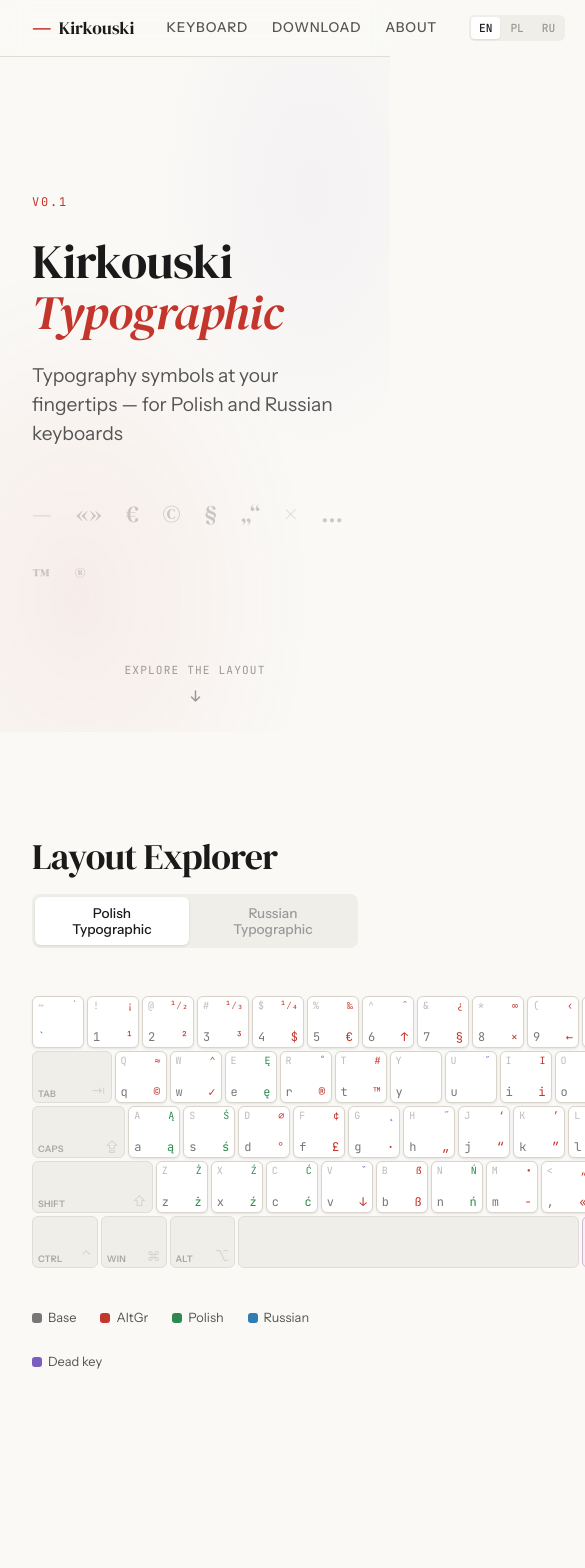
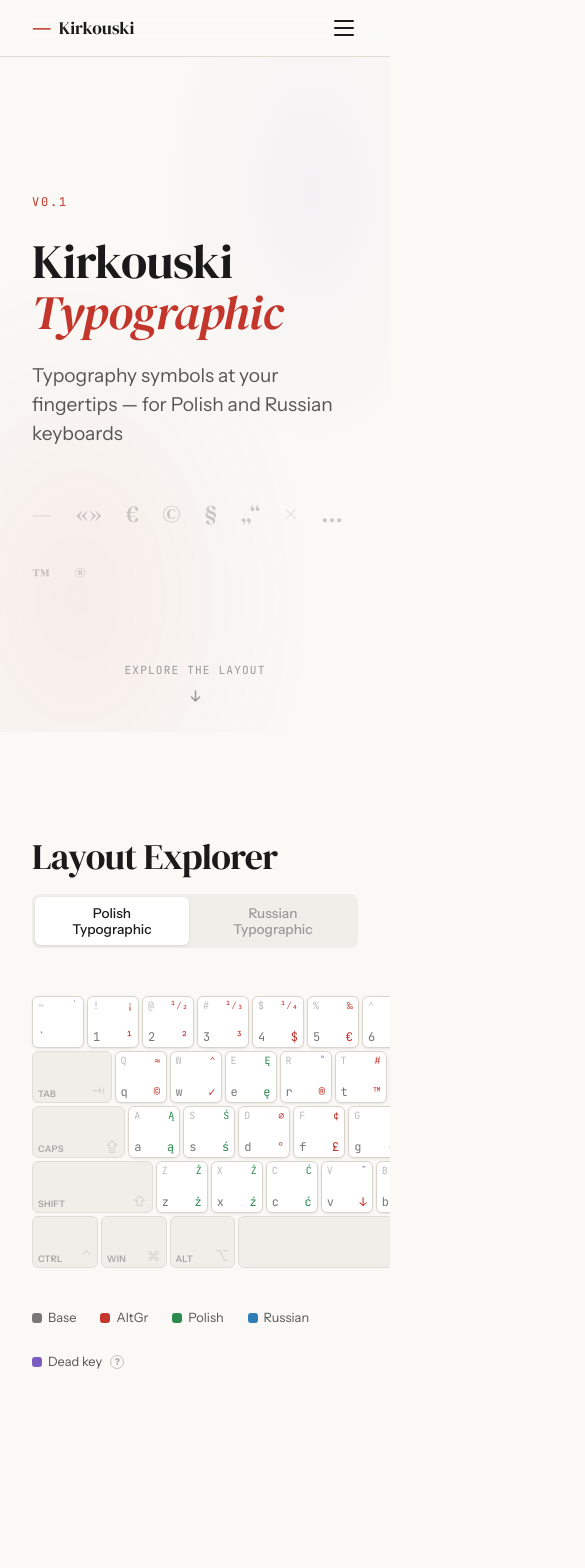
Before and after one commit to AndrewKirkovski/polish-typographic-keyboard-layout, a Vue app in the folder web/: page / in a window 390 px wide. Shown: the top 1568 px of the page, 585 px wide, since content can reach past the window. Built offline with nearby package versions, Linux system fonts and the light colour scheme.

Commit message:
Design updates

```diff
--- a/web/src/components/AboutSection.vue
+++ b/web/src/components/AboutSection.vue
@@ -1,6 +1,14 @@
 <script setup lang="ts">
+import { computed } from 'vue'
 import { useI18n } from 'vue-i18n'
-const { t } = useI18n()
+const { t, tm } = useI18n()
+
+const basedParts = computed(() => {
+  const raw = (tm('about.based') as string) || 'Based on {link} by Ilya Birman.'
+  const idx = raw.indexOf('{link}')
+  if (idx === -1) return { before: raw, after: '' }
+  return { before: raw.slice(0, idx), after: raw.slice(idx + 6) }
+})
 </script>
 
 <template>
@@ -10,11 +18,11 @@ const { t } = useI18n()
       <div class="about-content">
         <p>{{ t('about.description') }}</p>
         <p>
-          {{ t('about.based', { link: '' }).split('')[0] }}
+          {{ basedParts.before }}
           <a href="https://ilyabirman.ru/typography-layout/" target="_blank" rel="noopener">
             {{ t('about.birmanLink') }}
           </a>
-          {{ t('about.based', { link: '' }).split('').pop() }}
+          {{ basedParts.after }}
         </p>
         <p>{{ t('about.license') }}</p>
         <a
--- a/web/src/components/KeyboardSection.vue
+++ b/web/src/components/KeyboardSection.vue
@@ -55,9 +55,10 @@ const { active, activeId, setActive } = useLayout()
           <span class="legend-swatch" style="background: var(--color-russian)"></span>
           {{ t('keyboard.legend.russian') }}
         </div>
-        <div class="legend-item">
+        <div class="legend-item legend-item--has-tip" :title="t('keyboard.legend.deadKeyTip')">
           <span class="legend-swatch" style="background: var(--color-dead)"></span>
           {{ t('keyboard.legend.deadKey') }}
+          <span class="legend-help">?</span>
         </div>
       </div>
     </div>
@@ -101,7 +102,7 @@ const { active, activeId, setActive } = useLayout()
 }
 
 .keyboard-wrapper {
-  overflow: visible;
+  overflow-x: auto;
   padding: 1rem 0;
   margin: 0 -2rem;
   padding-left: 2rem;
@@ -139,4 +140,22 @@ const { active, activeId, setActive } = useLayout()
   height: 10px;
   border-radius: 3px;
 }
+
+.legend-item--has-tip {
+  cursor: help;
+}
+
+.legend-help {
+  display: inline-flex;
+  align-items: center;
+  justify-content: center;
+  width: 14px;
+  height: 14px;
+  font-size: 9px;
+  font-weight: 700;
+  color: var(--text-muted);
+  border: 1px solid var(--border-strong);
+  border-radius: 50%;
+  margin-left: 2px;
+}
 </style>
--- a/web/src/components/SiteHeader.vue
+++ b/web/src/components/SiteHeader.vue
@@ -1,13 +1,19 @@
 <script setup lang="ts">
+import { ref } from 'vue'
 import { useI18n } from 'vue-i18n'
 
 const { t, locale } = useI18n()
+const menuOpen = ref(false)
 
 const langs = [
   { code: 'en', label: 'EN' },
   { code: 'pl', label: 'PL' },
   { code: 'ru', label: 'RU' },
 ]
+
+function closeMenu() {
+  menuOpen.value = false
+}
 </script>
 
 <template>
@@ -17,12 +23,22 @@ const langs = [
         <span class="logo-mark">&mdash;</span>
         <span class="logo-text">Kirkouski</span>
       </a>
-      <nav class="nav">
-        <a href="#keyboard">{{ t('nav.keyboard') }}</a>
-        <a href="#download">{{ t('nav.download') }}</a>
-        <a href="#about">{{ t('nav.about') }}</a>
+      <nav class="nav" :class="{ open: menuOpen }">
+        <a href="#keyboard" @click="closeMenu">{{ t('nav.keyboard') }}</a>
+        <a href="#download" @click="closeMenu">{{ t('nav.download') }}</a>
+        <a href="#about" @click="closeMenu">{{ t('nav.about') }}</a>
+        <div class="lang-switcher lang-switcher--mobile">
+          <button
+            v-for="lang in langs"
+            :key="lang.code"
+            :class="{ active: locale === lang.code }"
+            @click="locale = lang.code; closeMenu()"
+          >
+            {{ lang.label }}
+          </button>
+        </div>
       </nav>
-      <div class="lang-switcher">
+      <div class="lang-switcher lang-switcher--desktop">
         <button
           v-for="lang in langs"
           :key="lang.code"
@@ -32,6 +48,9 @@ const langs = [
           {{ lang.label }}
         </button>
       </div>
+      <button class="hamburger" :class="{ open: menuOpen }" @click="menuOpen = !menuOpen" aria-label="Menu">
+        <span /><span /><span />
+      </button>
     </div>
   </header>
 </template>
@@ -119,4 +138,66 @@ const langs = [
 .lang-switcher button:hover:not(.active) {
   color: var(--text-secondary);
 }
+
+/* Hamburger button — hidden on desktop */
+.hamburger {
+  display: none;
+  flex-direction: column;
+  gap: 5px;
+  padding: 4px;
+  margin-left: auto;
+  background: none;
+  border: none;
+  cursor: pointer;
+}
+
+.hamburger span {
+  display: block;
+  width: 20px;
+  height: 2px;
+  background: var(--text);
+  border-radius: 1px;
+  transition: transform 0.2s, opacity 0.2s;
+}
+
+.hamburger.open span:nth-child(1) { transform: translateY(7px) rotate(45deg); }
+.hamburger.open span:nth-child(2) { opacity: 0; }
+.hamburger.open span:nth-child(3) { transform: translateY(-7px) rotate(-45deg); }
+
+/* Mobile lang switcher hidden on desktop, shown in mobile nav */
+.lang-switcher--mobile { display: none; }
+
+/* ── Mobile ────────────────────────────────────────────────────── */
+@media (max-width: 640px) {
+  .lang-switcher--desktop { display: none; }
+  .lang-switcher--mobile { display: flex; margin-top: 0.5rem; }
+
+  .hamburger { display: flex; }
+
+  .nav {
+    display: none;
+    position: absolute;
+    top: 56px;
+    left: 0;
+    right: 0;
+    flex-direction: column;
+    gap: 0;
+    padding: 0.5rem 1.5rem 1rem;
+    background: color-mix(in srgb, var(--bg) 95%, transparent);
+    backdrop-filter: blur(12px);
+    border-bottom: 1px solid var(--border);
+    margin-left: 0;
+  }
+
+  .nav.open { display: flex; }
+
+  .nav a {
+    padding: 0.75rem 0;
+    border-bottom: 1px solid var(--border);
+  }
+
+  .nav a:last-of-type {
+    border-bottom: none;
+  }
+}
 </style>
--- a/web/src/i18n/en.json
+++ b/web/src/i18n/en.json
@@ -20,7 +20,8 @@
       "shAltgr": "Shift+AltGr",
       "polish": "Polish",
       "russian": "Russian",
-      "deadKey": "Dead key"
+      "deadKey": "Dead key",
+      "deadKeyTip": "Press dead key, then a letter to produce an accented character (e.g. ´ then a → á)"
     },
     "tooltip": {
       "key": "Key",
--- a/web/src/i18n/pl.json
+++ b/web/src/i18n/pl.json
@@ -20,7 +20,8 @@
       "shAltgr": "Shift+AltGr",
       "polish": "Polski",
       "russian": "Rosyjski",
-      "deadKey": "Martwy klawisz"
+      "deadKey": "Martwy klawisz",
+      "deadKeyTip": "Naciśnij martwy klawisz, potem literę, aby uzyskać znak diakrytyczny (np. ´ potem a → á)"
     },
     "tooltip": {
       "key": "Klawisz",
--- a/web/src/i18n/ru.json
+++ b/web/src/i18n/ru.json
@@ -20,7 +20,8 @@
       "shAltgr": "Shift+AltGr",
       "polish": "Польский",
       "russian": "Русский",
-      "deadKey": "Мёртвая клавиша"
+      "deadKey": "Мёртвая клавиша",
+      "deadKeyTip": "Нажмите мёртвую клавишу, затем букву — получится символ с диакритикой (напр. ´ затем a → á)"
     },
     "tooltip": {
       "key": "Клавиша",
--- a/web/src/style.css
+++ b/web/src/style.css
@@ -1,4 +1,8 @@
 /* ── Kirkouski Typographic — Editorial Typography Theme ─────────────── */
+
+html, body {
+  overflow-x: hidden;
+}
 
 :root {
   --font-display: 'DM Serif Display', Georgia, serif;
@@ -155,3 +159,42 @@ code {
   background: var(--color-altgr);
   color: white;
 }
+
+/* ── Teleported key tooltip (rendered in <body> via Vue Teleport) ────── */
+.key-tooltip-portal {
+  position: fixed;
+  background: var(--bg-elevated);
+  border: 1px solid var(--border-strong);
+  border-radius: 8px;
+  padding: 8px 12px;
+  font-size: 11px;
+  white-space: nowrap;
+  z-index: 10000;
+  pointer-events: none;
+  box-shadow: 0 4px 12px rgba(0,0,0,0.12);
+  font-family: var(--font-body);
+}
+
+.key-tooltip-portal .tooltip-row {
+  display: flex;
+  gap: 8px;
+  line-height: 1.6;
+}
+
+.key-tooltip-portal .tooltip-label {
+  font-family: var(--font-mono);
+  font-weight: 600;
+  font-size: 13px;
+}
+
+.key-tooltip-portal .tooltip-key {
+  font-family: var(--font-mono);
+  color: var(--text-muted);
+  font-size: 10px;
+  min-width: 55px;
+}
+
+.key-tooltip-portal .tooltip-empty {
+  color: var(--text-muted);
+  font-style: italic;
+}
```
Also changed, not shown: web/src/components/KeyCap.vue (+49 -61 lines).
